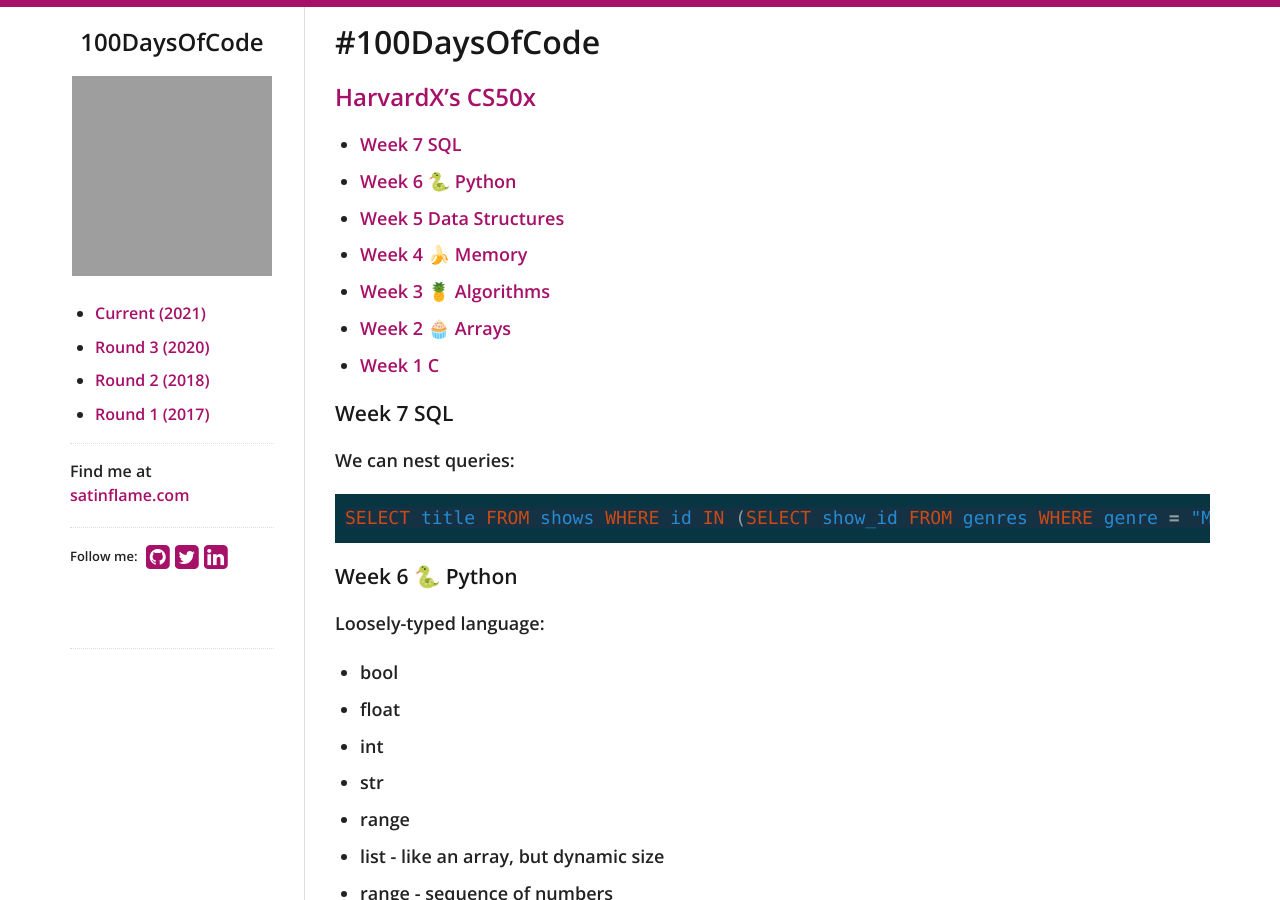
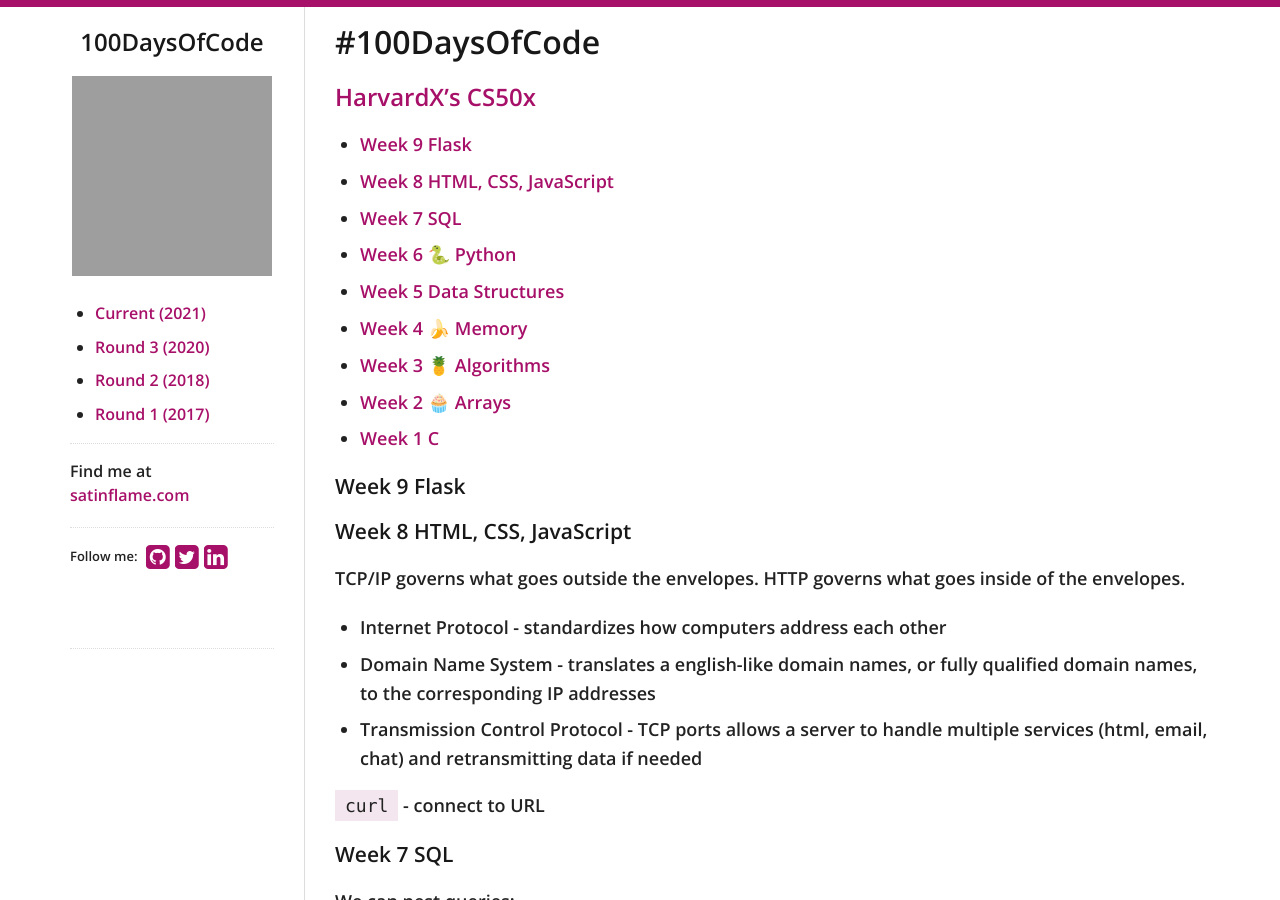
Before and after one commit to virtual/100daysofcode, a Jekyll site: the page built from index.md, in a window 1280 px wide and 900 px high. Built offline with Jekyll 4.4.1, drawn with Linux system fonts in a browser that asks for light colours; nearby versions of some CDN libraries; our own code applies the rules of GitHub Pages for plain Markdown files; grey boxes are pictures that could not be loaded.

Commit message:
Update index.md

```diff
--- a/index.md
+++ b/index.md
@@ -2,13 +2,27 @@
 
 ## [HarvardX's CS50x](https://learning.edx.org/course/course-v1:HarvardX+CS50+X)
 
-- [Week 7 SQL](#week-6-sql)
+- [Week 9 Flask](#week-9-flask)
+- [Week 8 HTML, CSS, JavaScript](#week-8-html-css-javascript)
+- [Week 7 SQL](#week-7-sql)
 - [Week 6 🐍 Python](#week-6--python)
 - [Week 5 Data Structures](#week-5-data-structures)
 - [Week 4 🍌 Memory](#week-4--memory)
 - [Week 3 🍍 Algorithms](#week-3--algorithms)
 - [Week 2 🧁 Arrays](#week-2--arrays)
 - [Week 1 C](#week-1-c)
+
+### Week 9 Flask
+
+### Week 8 HTML, CSS, JavaScript
+
+TCP/IP governs what goes outside the envelopes. HTTP governs what goes inside of the envelopes.
+
+- Internet Protocol - standardizes how computers address each other
+- Domain Name System - translates a english-like domain names, or fully qualified domain names, to the corresponding IP addresses
+- Transmission Control Protocol - TCP ports allows a server to handle multiple services (html, email, chat) and retransmitting data if needed
+
+`curl` - connect to URL
 
 ### Week 7 SQL
 
```
